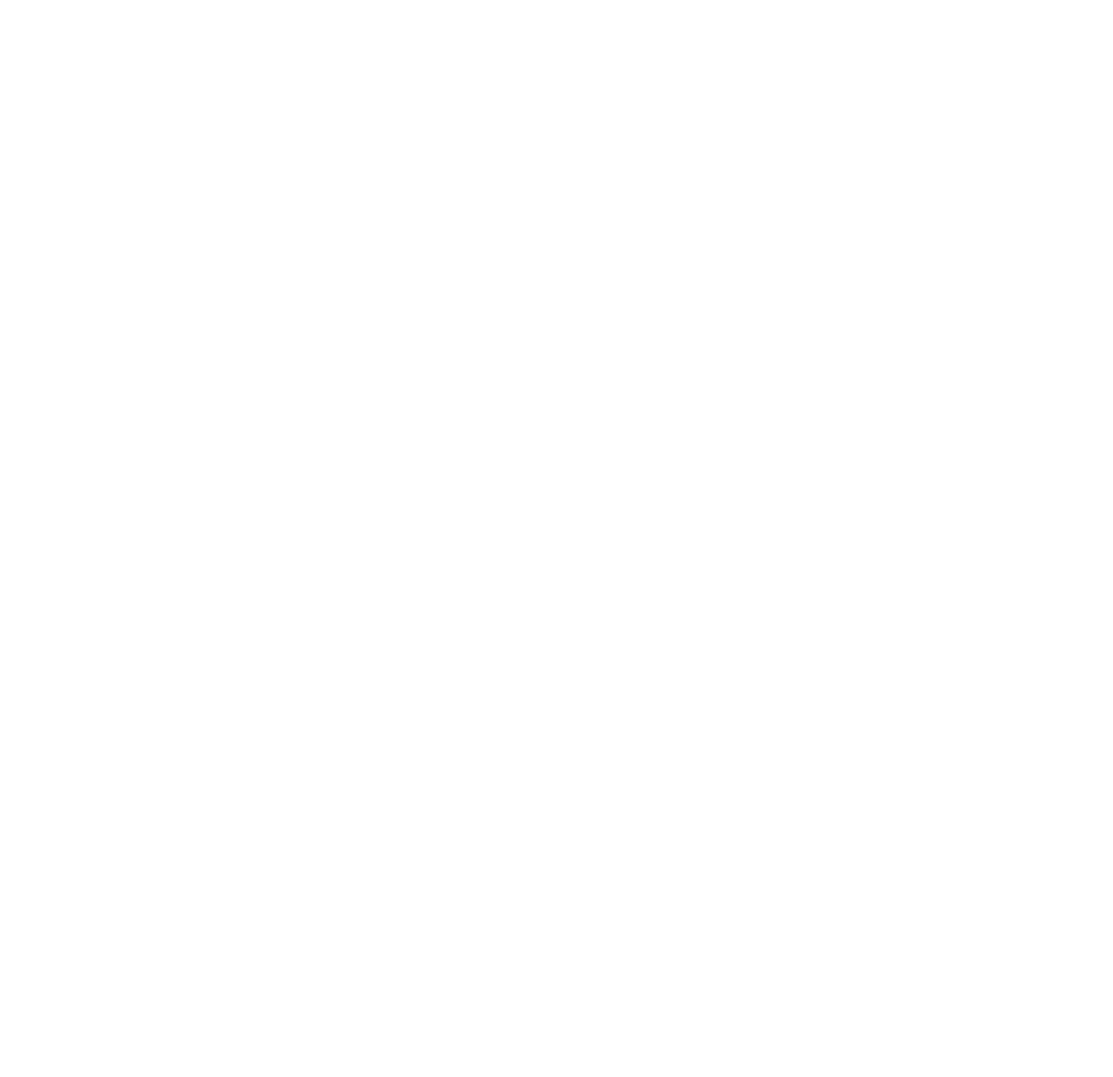
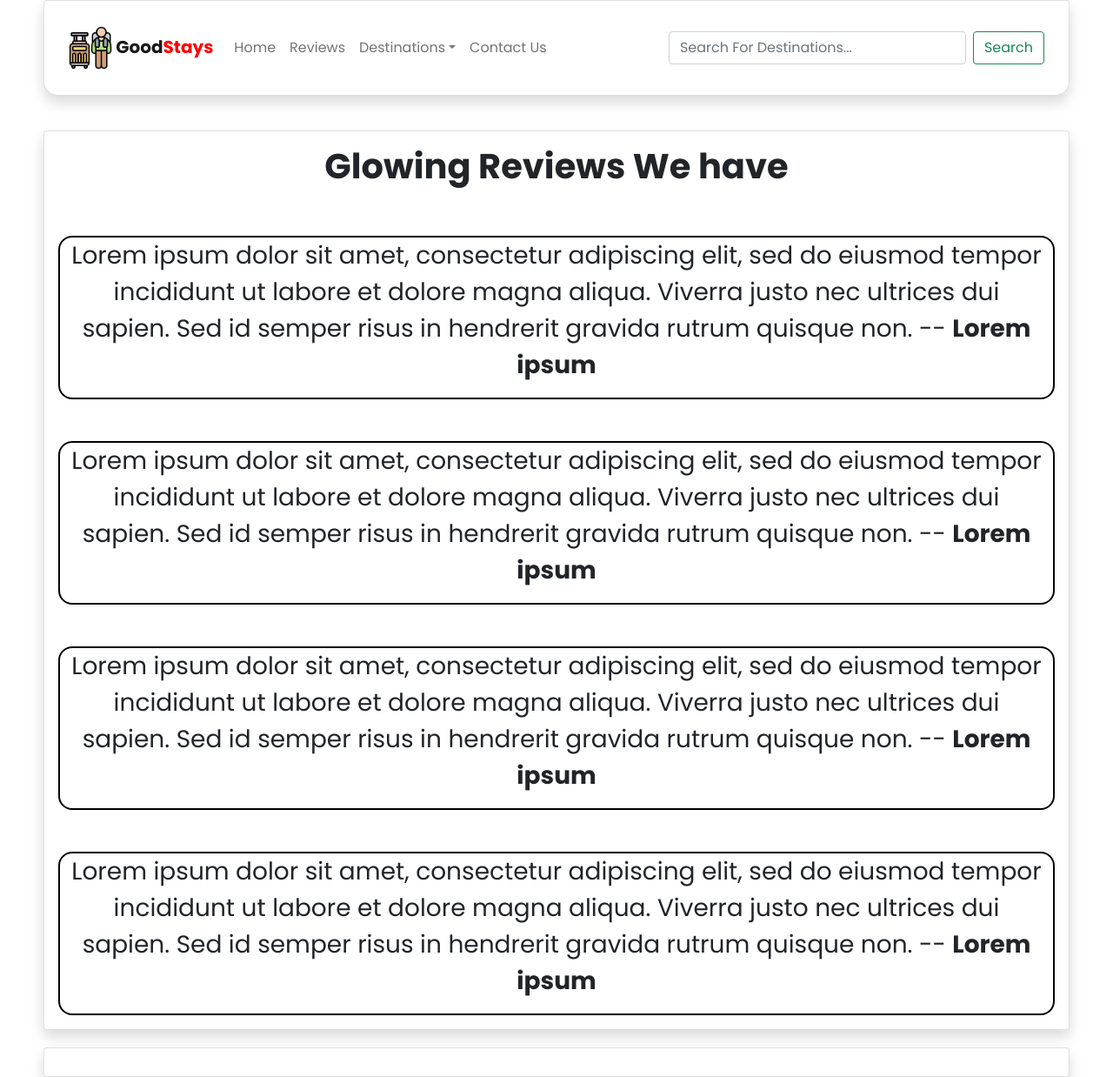
Before and after one commit to rohitkatbamna/ssproject, a React (Create React App) app: page /reviews in a window 1280 px wide. Before the commit this address had no page. Shown: the whole page at 87% size. Before the commit the page ends 800 px from the top, so only its background shows below. Built offline with nearby package versions, Linux system fonts and the light colour scheme.

Commit message:
23 jan 2nd commit

```diff
--- a/src/App.js
+++ b/src/App.js
@@ -1,6 +1,7 @@
 import React from 'react';
 import { BrowserRouter as Router, Routes, Route } from "react-router-dom";
 import Landingpage from './pages/landingpage';
+import Reviewspage from './pages/reviewspage';
 
 function App() {
   return (
@@ -8,6 +9,7 @@
       <Router>
         <Routes>
           <Route path='/' element={<Landingpage />} exact/>
+          <Route path='/reviews' element={<Reviewspage />}/>
         </Routes>
       </Router>
     </div>
--- /dev/null
+++ b/src/components/footercomponent/footer.css
@@ -0,0 +1,15 @@
+@import url('https://fonts.googleapis.com/css2?family=Poppins:ital,wght@0,100;0,200;0,300;0,400;0,500;0,600;0,700;0,800;0,900;1,100;1,200;1,300;1,400;1,500;1,600;1,700;1,800;1,900&display=swap');
+
+.footer-main-all-of-it-change-margin {
+    margin-left: 50px;
+    margin-right: 50px;
+    margin-top: 20px;
+    font-family: 'Poppins', sans-serif;
+}
+
+@media only screen and (max-width:500px) {
+    .footer-main-all-of-it-change-margin {
+        margin-left: 10px;
+        margin-right: 10px;
+    }
+}
--- /dev/null
+++ b/src/components/footercomponent/footer.js
@@ -0,0 +1,18 @@
+import React from "react";
+import './footer.css';
+
+function Footer(){
+    return(
+        <div className="footer-main-all-of-it-change-margin">
+            <div className="card container-fluid shadow">
+                <div className="card-body row">
+                    <div className="col-4">
+
+                    </div>
+                </div>
+            </div>
+        </div>
+
+    );
+}
+export default Footer;
--- a/src/components/navbarforall/navbarforall.js
+++ b/src/components/navbarforall/navbarforall.js
@@ -1,4 +1,5 @@
 import React from "react";
+import { Link } from "react-router-dom";
 import logomain from '../../assets/luggage.png';
 import './navbarforall.css';
 
@@ -9,17 +10,17 @@
             <div className="card-body">
                 <nav class="navbar navbar-expand-lg navbar-light" >
                     <div class="container-fluid">
-                        <div class="navbar-brand fw-bold"><img src={logomain} style={{height:'50px'}} alt='MainLogo'/> Good<span style={{color:'red'}}>Stays</span></div>
+                        <Link to='/' style={{textDecoration:'none'}}><div class="navbar-brand fw-bold"><img src={logomain} style={{height:'50px'}} alt='MainLogo'/> Good<span style={{color:'red'}}>Stays</span></div></Link>
                         <button class="navbar-toggler" type="button" data-bs-toggle="collapse" data-bs-target="#navbarSupportedContent" aria-controls="navbarSupportedContent" aria-expanded="false" aria-label="Toggle navigation">
                         <span class="navbar-toggler-icon"></span>
                         </button>
                         <div class="collapse navbar-collapse" id="navbarSupportedContent">
                         <ul class="navbar-nav me-auto mb-2 mb-lg-0">
                             <li class="nav-item">
-                                <div className="nav-link">Home</div>
+                                <Link to='/' style={{textDecoration:'none'}} ><div className="nav-link">Home</div></Link>
                             </li>
                             <li class="nav-item">
-                                <div className="nav-link">Reviews</div>
+                                <Link to='/reviews' style={{textDecoration:'none'}}><div className="nav-link">Reviews</div></Link>
                             </li>
                             <li class="nav-item dropdown">
                                 <div class="nav-link dropdown-toggle" id="navbarDropdown" role="button" data-bs-toggle="dropdown" aria-expanded="false">
--- /dev/null
+++ b/src/components/reviewscomponent/reviewscomponents.css
@@ -0,0 +1,15 @@
+@import url('https://fonts.googleapis.com/css2?family=Poppins:ital,wght@0,100;0,200;0,300;0,400;0,500;0,600;0,700;0,800;0,900;1,100;1,200;1,300;1,400;1,500;1,600;1,700;1,800;1,900&display=swap');
+
+.reviews-component-all-of-it-changes {
+    margin-right: 50px;
+    margin-left: 50px;
+    margin-top: 40px;
+    font-family: 'Poppins', sans-serif;
+}
+
+@media only screen and (max-width:500px) {
+    .reviews-component-all-of-it-changes {
+        margin-right: 10px;
+        margin-left: 10px;
+    }
+}
--- /dev/null
+++ b/src/components/reviewscomponent/reviewscomponents.js
@@ -0,0 +1,37 @@
+import React from "react";
+import './reviewscomponents.css';
+
+function Reviewscomponents(){
+    return(
+        <div className="reviews-component-all-of-it-changes">
+            <div className="card container-fluid shadow">
+                <div className="card-body row text-center">
+                    <div className="col-12 ">
+                        <h1 className="fw-bold">Glowing Reviews We have</h1>
+                    </div>
+                    <div className="col-12 mt-5" style={{border:'2px solid black',borderRadius:'16px'}}>
+                        <blockquote className="fs-3">
+                            Lorem ipsum dolor sit amet, consectetur adipiscing elit, sed do eiusmod tempor incididunt ut labore et dolore magna aliqua. Viverra justo nec ultrices dui sapien. Sed id semper risus in hendrerit gravida rutrum quisque non. -- <span className="fw-bold">Lorem ipsum</span>
+                        </blockquote>
+                    </div>
+                    <div className="col-12 mt-5" style={{border:'2px solid black',borderRadius:'16px'}}>
+                        <blockquote className="fs-3">
+                            Lorem ipsum dolor sit amet, consectetur adipiscing elit, sed do eiusmod tempor incididunt ut labore et dolore magna aliqua. Viverra justo nec ultrices dui sapien. Sed id semper risus in hendrerit gravida rutrum quisque non. -- <span className="fw-bold">Lorem ipsum</span>
+                        </blockquote>
+                    </div>
+                    <div className="col-12 mt-5" style={{border:'2px solid black',borderRadius:'16px'}}>
+                        <blockquote className="fs-3">
+                            Lorem ipsum dolor sit amet, consectetur adipiscing elit, sed do eiusmod tempor incididunt ut labore et dolore magna aliqua. Viverra justo nec ultrices dui sapien. Sed id semper risus in hendrerit gravida rutrum quisque non. -- <span className="fw-bold">Lorem ipsum</span>
+                        </blockquote>
+                    </div>
+                    <div className="col-12 mt-5" style={{border:'2px solid black',borderRadius:'16px'}}>
+                        <blockquote className="fs-3">
+                            Lorem ipsum dolor sit amet, consectetur adipiscing elit, sed do eiusmod tempor incididunt ut labore et dolore magna aliqua. Viverra justo nec ultrices dui sapien. Sed id semper risus in hendrerit gravida rutrum quisque non. -- <span className="fw-bold">Lorem ipsum</span>
+                        </blockquote>
+                    </div>
+                </div>
+            </div>
+        </div>
+    );
+}
+export default Reviewscomponents;
--- /dev/null
+++ b/src/pages/reviewspage.js
@@ -0,0 +1,15 @@
+import React from "react";
+import Navbarforall from "../components/navbarforall/navbarforall";
+import Reviewscomponents from "../components/reviewscomponent/reviewscomponents";
+import Footer from "../components/footercomponent/footer";
+
+function Reviewspage(){
+    return(
+        <div>
+            <Navbarforall />
+            <Reviewscomponents />
+            <Footer />
+        </div>
+    );
+}
+export default Reviewspage;
```
Also changed, not shown: src/components/contactcomponent/contactcomponent.css (added), src/components/contactcomponent/contactcomponent.js (added), src/pages/contactpage.js (added).
